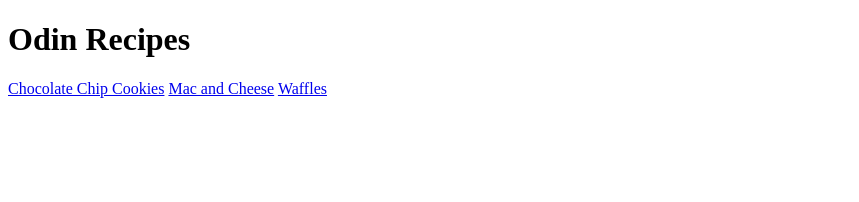
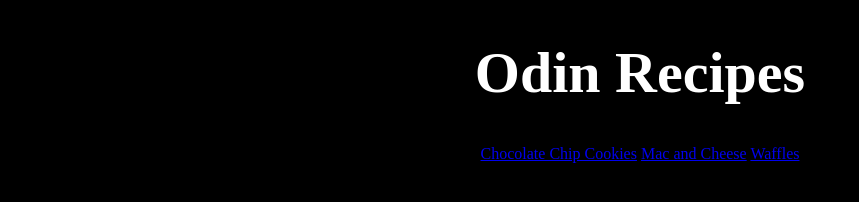
Before and after one commit to Zx-Loh/odin-recipes, a plain HTML site: page index.html in a window 1280 px wide. Shown: the whole page, without its empty margins (0-859 px from the left). Drawn offline with Linux system fonts and the light colour scheme.

Commit message:
Add basic css
Created css folder and added basic styling to homepage

```diff
--- /dev/null
+++ b/css/styles.css
@@ -0,0 +1,18 @@
+html {
+    background: black;
+    color: white;
+}
+
+.center {
+    text-align: center;
+}
+
+#title {
+    font-size: 58px;
+    font-weight: 700px;
+}
+
+.recipe-list {
+    display: inline-block;
+    background: black;
+}
--- a/index.html
+++ b/index.html
@@ -3,12 +3,15 @@
     <head>
         <meta charset="UTF-8">
         <title>Odin Recipes</title>
+        <link rel="stylesheet" href="css/styles.css">
     </head>
 
-    <body>
-        <h1>Odin Recipes</h1>
-        <a href="./recipes/chocolate-chip-cookies.html">Chocolate Chip Cookies</a>
-        <a href="./recipes/mac-n-cheese.html">Mac and Cheese</a>
-        <a href="./recipes/waffles.html">Waffles</a>
+    <body class="center">
+        <h1 id="title">Odin Recipes</h1>
+        <div class="recipe-list">
+            <a href="./recipes/chocolate-chip-cookies.html">Chocolate Chip Cookies</a>
+            <a href="./recipes/mac-n-cheese.html">Mac and Cheese</a>
+            <a href="./recipes/waffles.html">Waffles</a>
+        </div>
     </body>
 </html>
```
Also changed, not shown: recipes/chocolate-chip-cookies.html (+1 -0 lines), recipes/mac-n-cheese.html (+1 -0 lines), recipes/waffles.html (+1 -0 lines).
